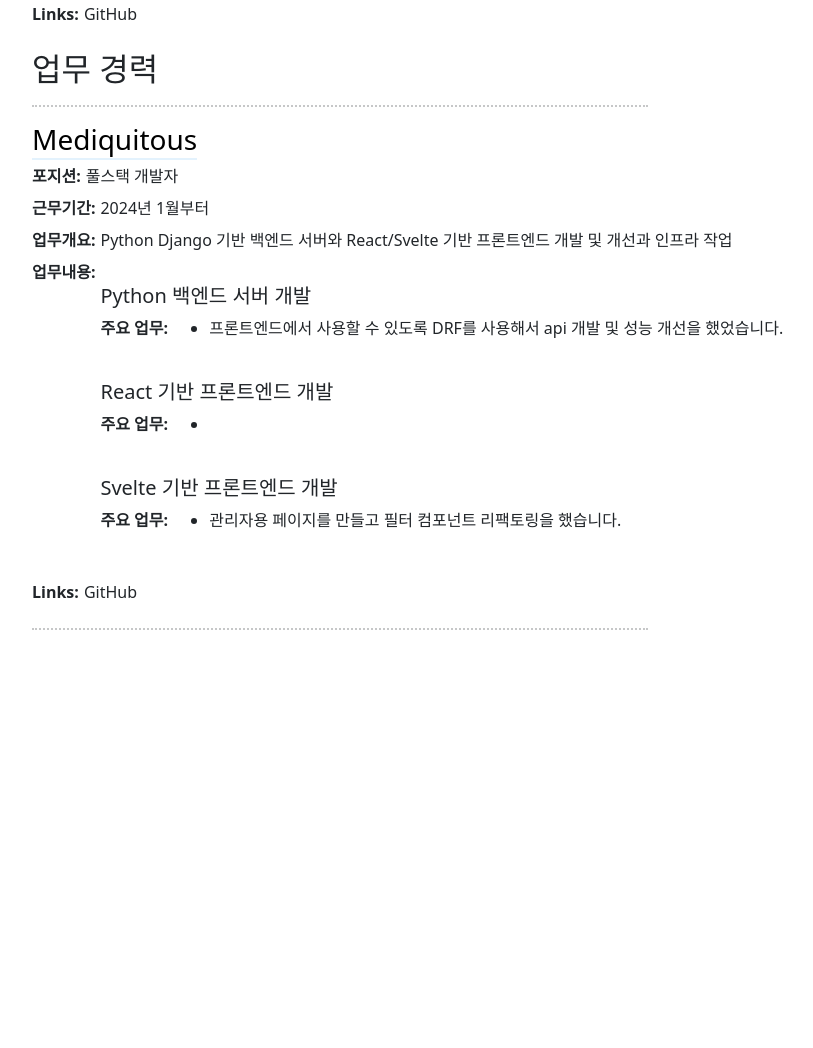
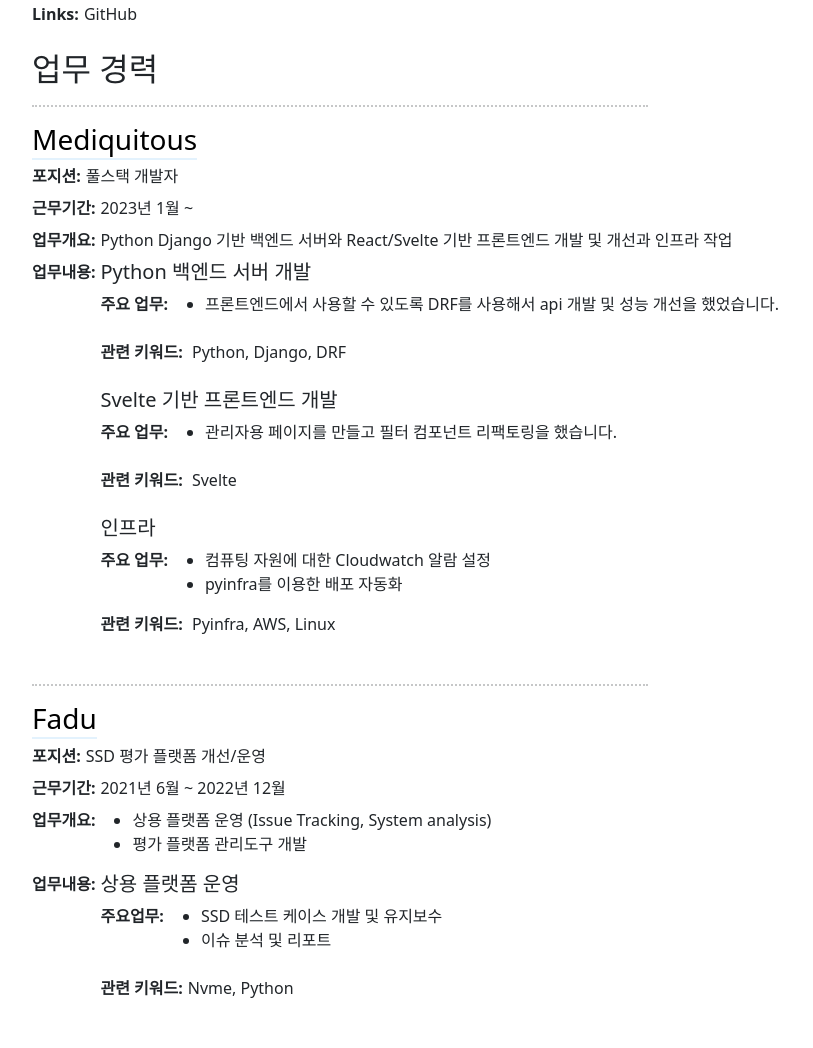
Before and after one commit to j3onghoon/blog, a Django app: template j3onghoon/blog/templates/blog/resume.html in a window 1280 px wide. Shown: the part 276-1324 px from the top of the page, without its empty margins (300-1113 px from the left). Before the commit the page ends 906 px from the top, so only its background shows below. Run offline with Django 3.2, Linux system fonts and the light colour scheme; the template is opened without the code that fills it, so the values that code supplies are empty; some libraries are stand-ins or nearby versions.

Commit message:
이력서 수정 및 이력서를 위한 모델 추가

```diff
--- a/j3onghoon/blog/deploy/operation/deploy.py
+++ b/j3onghoon/blog/deploy/operation/deploy.py
@@ -11,8 +11,8 @@ pip.packages(requirements='/home/ubuntu/blog/requirements.txt', virtualenv='/hom
 
 server.shell(commands=['/home/ubuntu/venv/bin/python3 /home/ubuntu/blog/j3onghoon/manage.py migrate'])
 
-files.put('blog/deploy/nginx/nginx.conf', '/etc/nginx/sites-available/j3onghoon.com', _sudo=True)
-files.put('blog/deploy/gunicorn/gunicorn.service', '/etc/systemd/system/gunicorn.service', _sudo=True)
+files.put('j3onghoon/blog/deploy/nginx/nginx.conf', '/etc/nginx/sites-available/j3onghoon.com', _sudo=True)
+files.put('j3onghoon/blog/deploy/gunicorn/gunicorn.service', '/etc/systemd/system/gunicorn.service', _sudo=True)
 systemd.daemon_reload(_sudo=True)
 
 systemd.service(service='gunicorn.service', reloaded=True, running=True, enabled=True, _sudo=True)
--- a/j3onghoon/blog/templates/blog/resume.html
+++ b/j3onghoon/blog/templates/blog/resume.html
@@ -1,5 +1,5 @@
 <style>
-  dl dt, dl dd{
+  dl dt, dl dd, dl ul{
       white-space: nowrap;
       display: inline-block;
   }
@@ -57,41 +57,95 @@
       <dt>포지션</dt><dd>풀스택 개발자</dd>
     </div>
     <div>
-      <dt>근무기간</dt><dd>2024년 1월부터 </dd>
+      <dt>근무기간</dt><dd>2023년 1월 ~ </dd>
     </div>
     <div>
       <dt>업무개요</dt><dd>Python Django 기반 백엔드 서버와 React/Svelte 기반 프론트엔드 개발 및 개선과 인프라 작업</dd>
     </div>
     <div>
       <dt>업무내용</dt>
-      <dd><br/>
+      <dd>
         <h5>Python 백엔드 서버 개발</h5>
         <dl>
-          <dt>주요 업무</dt>
-          <dd>
-            <ul><li>프론트엔드에서 사용할 수 있도록 DRF를 사용해서 api 개발 및 성능 개선을 했었습니다.</li></li></ul>
-          </dd>
-        </dl>
-        <h5>React 기반 프론트엔드 개발</h5>
-        <dl>
-          <dt>주요 업무</dt>
-          <dd>
-            <ul><li></li></ul>
-          </dd>
+          <div>
+            <dt>주요 업무</dt>
+            <dd>
+              <ul>
+                <li>프론트엔드에서 사용할 수 있도록 DRF를 사용해서 api 개발 및 성능 개선을 했었습니다.</li>
+              </ul>
+            </dd>
+          </div>
+          <dt>관련 키워드</dt>
+          <dd>Python, Django, DRF</dd>
         </dl>
         <h5>Svelte 기반 프론트엔드 개발</h5>
         <dl>
-          <dt>주요 업무</dt>
-          <dd><ul><li>관리자용 페이지를 만들고 필터 컴포넌트 리팩토링을 했습니다.</li></li></ul></dd>
+          <div>
+            <dt>주요 업무</dt>
+            <dd>
+              <ul>
+                <li>관리자용 페이지를 만들고 필터 컴포넌트 리팩토링을 했습니다.</li>
+              </ul>
+            </dd>
+            </div>
+          <dt>관련 키워드</dt>
+          <dd>Svelte</dd>
+        </dl>
+        <h5>인프라</h5>
+        <dl>
+          <div>
+            <dt>주요 업무</dt>
+            <ul>
+              <li>컴퓨팅 자원에 대한 Cloudwatch 알람 설정</li>
+              <li>pyinfra를 이용한 배포 자동화</li>
+            </ul>
+          </div>
+          <dt>관련 키워드</dt>
+          <dd>Pyinfra, AWS, Linux</dd>
         </dl>
       </dd>
-    </div>
-    <div>
-      <dt>Links</dt><dd>GitHub</dd>
     </div>
   </dl>
 </div>
 <hr/>
-
+<h3><a href="https://www.fadu.io/" class="link">Fadu</a></h3>
+<dl>
+  <div>
+    <dt>포지션</dt><dd>SSD 평가 플랫폼 개선/운영</dd>
+  </div>
+  <div>
+    <dt>근무기간</dt><dd>2021년 6월 ~ 2022년 12월</dd>
+  </div>
+  <div>
+    <dt>업무개요</dt>
+    <ul>
+      <li>상용 플랫폼 운영 (Issue Tracking, System analysis)</li>
+      <li>평가 플랫폼 관리도구 개발</li>
+    </ul>
+  </div>
+  <div>
+    <dt>업무내용</dt>
+    <dd>
+      <h5>상용 플랫폼 운영</h5>
+      <div>
+        <dl>
+          <div>
+            <dt>주요업무</dt>
+            <dd>
+              <ul>
+                <li>SSD 테스트 케이스 개발 및 유지보수</li>
+                <li>이슈 분석 및 리포트</li>
+              </ul>
+            </dd>
+          </div>
+          <div>
+            <dt>관련 키워드</dt>
+            <dd>Nvme, Python</dd>
+          </div>
+        </dl>
+      </div>
+    </dd>
+  </div>
+</dl>
 
 {% endblock %}
```
Also changed, not shown: j3onghoon/blog/models.py (+23 -0 lines).
